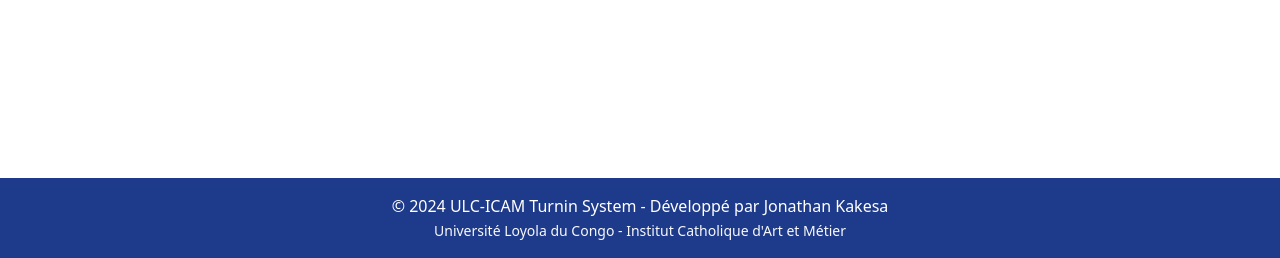
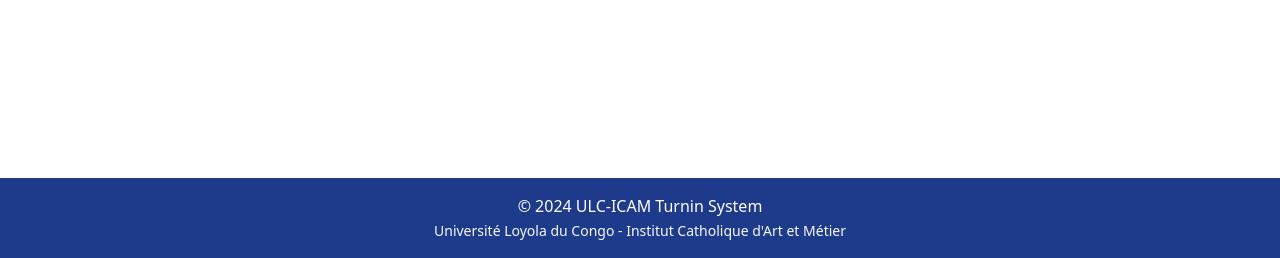
Before and after one commit to JonathanK-N/ULC-ICAM, a Flask app: page /admin/users in a window 1280 px wide. Shown: the part 542-800 px from the top of the page. Run offline with Flask 3, Linux system fonts and the light colour scheme; the visitor is signed in with stand-in values (Sample User, id 1).

Commit message:
Mise a jour

```diff
--- a/generate_pdf.py
+++ b/generate_pdf.py
@@ -297,7 +297,7 @@ def markdown_to_html(md_file, html_file):
         <h2 style="margin: 10px 0; border: none; color: white; font-size: 1.2em;">Système de Gestion de Devoirs et Soumissions de Code</h2>
         <p style="font-size: 1.1em; margin: 20px 0;">Université Loyola du Congo - Institut Catholique d'Arts et Métiers</p>
         <div style="background: rgba(255,255,255,0.2); padding: 15px; border-radius: 8px; margin-top: 20px;">
-            <h3 style="margin: 0; color: white; border: none;">Développé par Jonathan Kakesa Nayaba</h3>
+            <h3 style="margin: 0; color: white; border: none;">ULC-ICAM Turnin System</h3>
             <p style="margin: 5px 0;">Ingénieur Logiciel & Développeur Full-Stack</p>
             <p style="margin: 5px 0;">Décembre 2024 - Version 1.0 Production Ready</p>
         </div>
--- a/generate_pdf_professional.py
+++ b/generate_pdf_professional.py
@@ -374,7 +374,7 @@ def create_professional_html():
         <p class="university">Université Loyola du Congo - Institut Catholique d'Arts et Métiers</p>
 
         <div class="developer-info">
-            <h3 style="margin-top: 0; color: white; border: none;">Développé par</h3>
+            <h3 style="margin-top: 0; color: white; border: none;">ULC-ICAM Turnin System</h3>
             <h2 class="developer-name">Jonathan Kakesa Nayaba</h2>
             <p class="developer-title">Ingénieur Logiciel & Développeur Full-Stack</p>
             <p class="contact-info">📧 jkakesa9@gmail.com | 📱 +1 (438)-529-9073</p>
--- a/generate_pdf_simple.py
+++ b/generate_pdf_simple.py
@@ -177,7 +177,7 @@ def create_print_ready_html():
         <h2 style="color: white; border: none; font-size: 16pt;">Système de Gestion de Devoirs et Soumissions de Code</h2>
         <p style="font-size: 14pt;">Université Loyola du Congo - Institut Catholique d'Arts et Métiers</p>
         <div style="background: rgba(255,255,255,0.2); padding: 20px; border-radius: 8px; margin: 30px auto; max-width: 500px;">
-            <h3 style="margin: 0; color: white; border: none;">Développé par</h3>
+            <h3 style="margin: 0; color: white; border: none;">ULC-ICAM Turnin System</h3>
             <h2 style="color: white; border: none; margin: 10px 0;">Jonathan Kakesa Nayaba</h2>
             <p>Ingénieur Logiciel & Développeur Full-Stack</p>
             <p>📧 jkakesa9@gmail.com | 📱 +243 438 529 907</p>
--- a/notifications.py
+++ b/notifications.py
@@ -101,7 +101,7 @@ def notify_new_assignment(assignment, course, users, course_enrollments):
         </div>
 
         <div style="background: #374151; color: white; padding: 15px; text-align: center; font-size: 12px;">
-            <p>© 2024 ULC-ICAM Turnin System - Développé par Jonathan Kakesa</p>
+            <p>© 2024 ULC-ICAM Turnin System</p>
             <p>Université Libre du Congo - Institut Catholique d'Arts et Métiers</p>
         </div>
     </div>
@@ -139,7 +139,7 @@ def notify_grades_published(assignment, course, users, course_enrollments, corre
         </div>
 
         <div style="background: #374151; color: white; padding: 15px; text-align: center; font-size: 12px;">
-            <p>© 2024 ULC-ICAM Turnin System - Développé par Jonathan Kakesa</p>
+            <p>© 2024 ULC-ICAM Turnin System</p>
         </div>
     </div>
     """
--- a/presentation_ulc_icam.html
+++ b/presentation_ulc_icam.html
@@ -206,7 +206,7 @@
         </h3>
 
         <div style="background: linear-gradient(135deg, #f093fb 0%, #f5576c 100%); color: white; padding: 30px; border-radius: 15px; margin: 40px auto; max-width: 600px;">
-            <h3 style="margin-top: 0;">Développé par</h3>
+            <h3 style="margin-top: 0;">ULC-ICAM Turnin System</h3>
             <h2 style="font-size: 2.5em; margin: 20px 0;">Jonathan Kakesa Nayaba</h2>
             <p style="font-size: 1.2em; margin-bottom: 0;">Ingénieur Logiciel & Développeur Full-Stack</p>
         </div>
--- a/templates/base_clean.html
+++ b/templates/base_clean.html
@@ -133,7 +133,7 @@
     <!-- Footer -->
     <footer class="footer-ulc py-3 mt-5">
         <div class="container text-center">
-            <p class="mb-0">© 2024 ULC-ICAM Turnin System - Développé par Jonathan Kakesa</p>
+            <p class="mb-0">© 2024 ULC-ICAM Turnin System</p>
             <small class="text-light">Université Loyola du Congo - Institut Catholique d'Art et Métier</small>
         </div>
     </footer>
```
Also changed, not shown: ULC_ICAM_Presentation_Print.html (+3 -7 lines), docs_archive/docs/NOTIFICATIONS_README.md (+1 -1 lines), docs_archive/test/run_all_tests.py (+1 -1 lines), presentation_detaillee.md (+2 -3 lines), README_PRESENTATION.md, docs_archive/docs/README.md.
